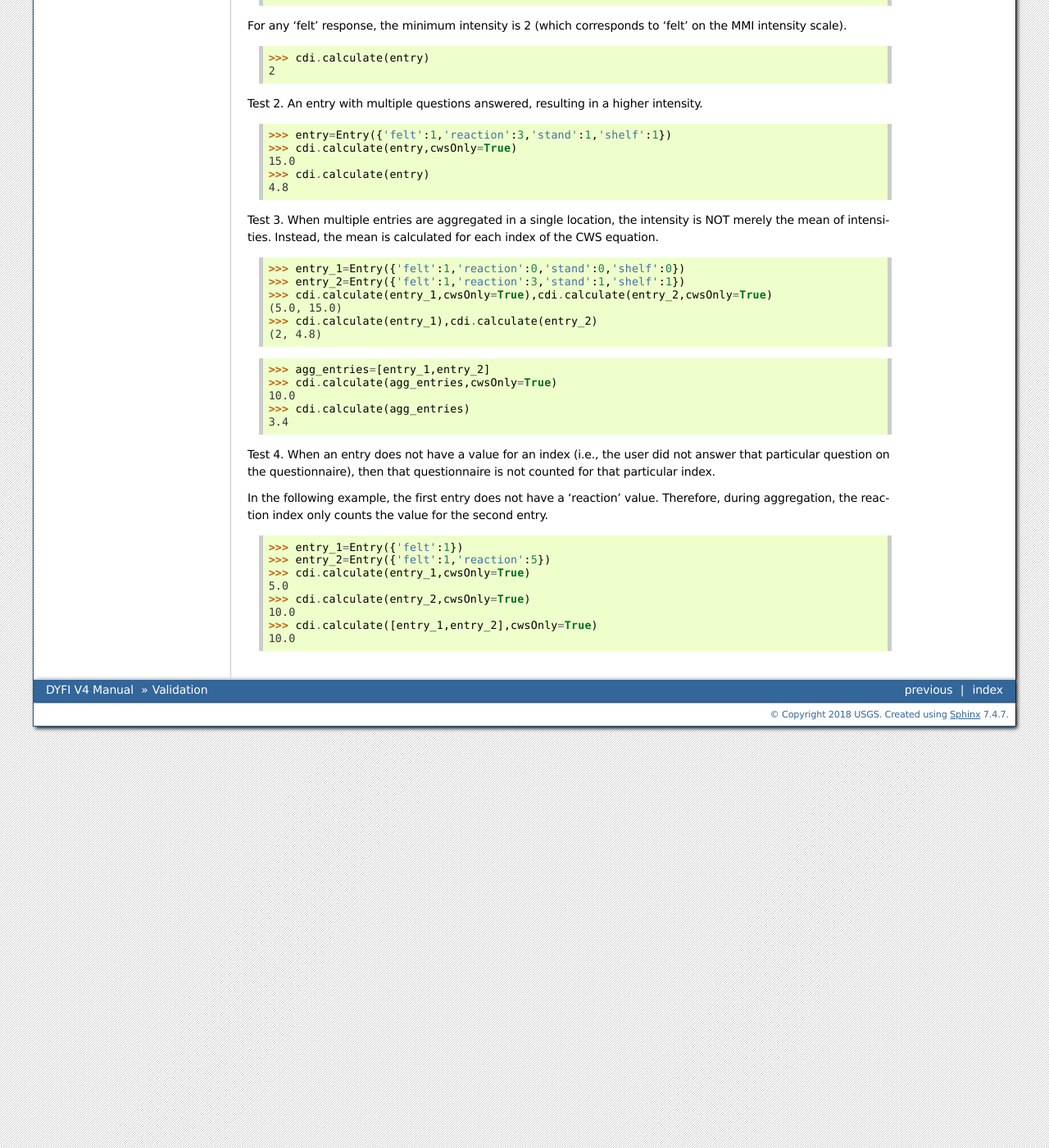
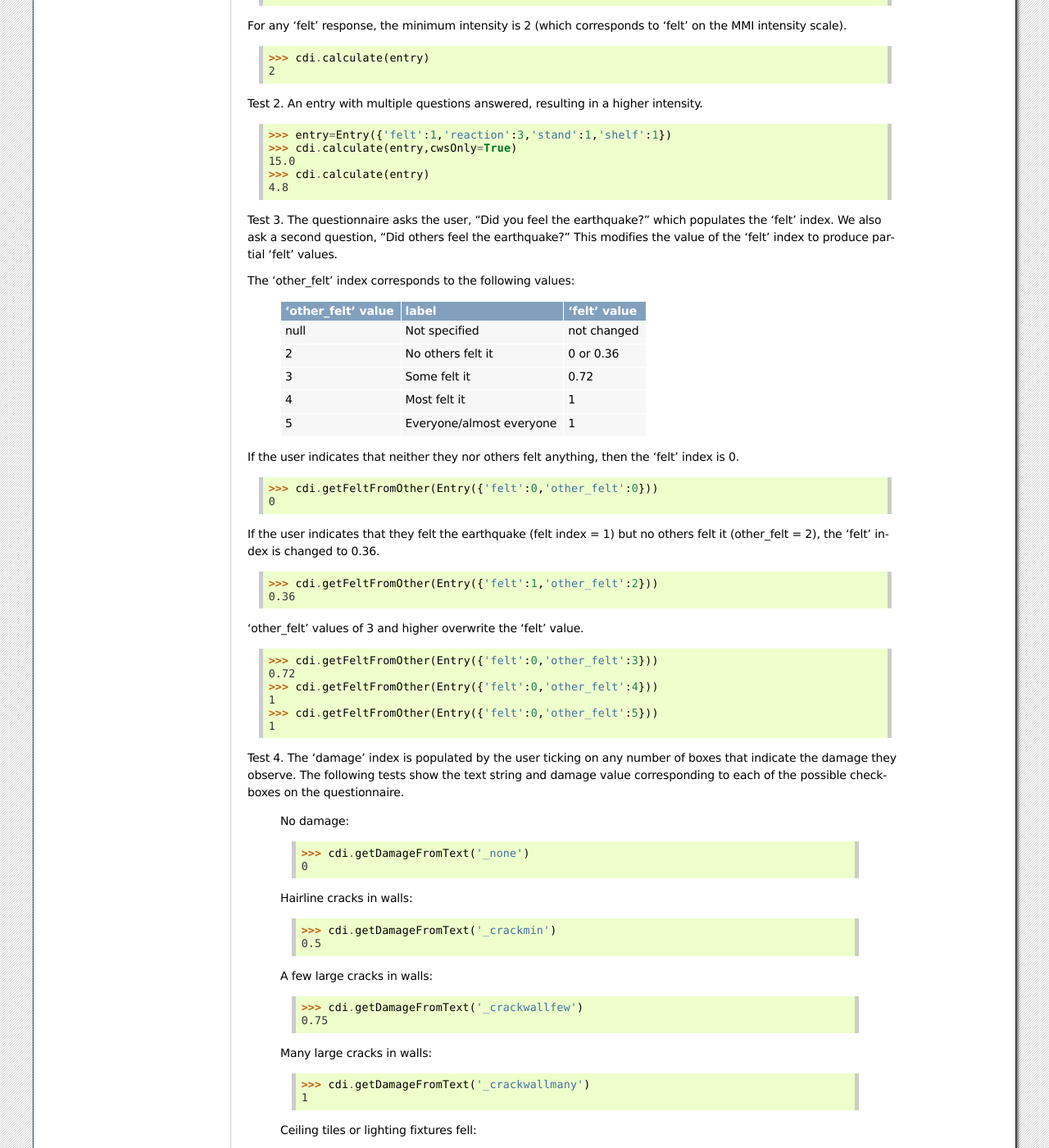
Before and after one commit to vinceq-usgs/dyfi4, a Sphinx documentation site: the page built from docs/validation.rst, in a window 1280 px wide and 1400 px high, scrolled down 638 px. Shown: the whole window at 82% size. Built offline with Sphinx 7.4.7, drawn with Linux system fonts in a browser that asks for light colours; some of the changed text lies outside the part shown.

Commit message:
More validation tests

```diff
--- a/docs/validation.rst
+++ b/docs/validation.rst
@@ -51,22 +51,136 @@ Test 2. An entry with multiple questions answered, resulting in a higher intensi
     >>> cdi.calculate(entry)
     4.8
 
-Test 3. When multiple entries are aggregated in a single location, the intensity is NOT merely the mean of intensities. Instead, the mean is calculated for each index of the CWS equation.
+Test 3. The questionnaire asks the user, "Did you feel the earthquake?" which populates the 'felt' index. We also ask a second question, "Did others feel the earthquake?" This modifies the value of the 'felt' index to produce partial 'felt' values.
 
-    >>> entry_1=Entry({'felt':1,'reaction':0,'stand':0,'shelf':0})
-    >>> entry_2=Entry({'felt':1,'reaction':3,'stand':1,'shelf':1})
+The 'other_felt' index corresponds to the following values:
+
+	===================   =========================  ===============
+	'other_felt' value    label                      'felt' value
+	===================   =========================  ===============
+	null                  Not specified              not changed
+	2                     No others felt it          0 or 0.36
+	3                     Some felt it               0.72
+	4                     Most felt it               1
+	5                     Everyone/almost everyone   1
+	===================   =========================  ===============
+
+If the user indicates that neither they nor others felt anything, then the 'felt' index is 0.
+
+    >>> cdi.getFeltFromOther(Entry({'felt':0,'other_felt':0}))
+    0
+
+If the user indicates that they felt the earthquake (felt index = 1) but no others felt it (other_felt = 2), the 'felt' index is changed to 0.36.
+
+    >>> cdi.getFeltFromOther(Entry({'felt':1,'other_felt':2}))
+    0.36
+
+'other_felt' values of 3 and higher overwrite the 'felt' value.
+
+    >>> cdi.getFeltFromOther(Entry({'felt':0,'other_felt':3}))
+    0.72
+    >>> cdi.getFeltFromOther(Entry({'felt':0,'other_felt':4}))
+    1
+    >>> cdi.getFeltFromOther(Entry({'felt':0,'other_felt':5}))
+    1
+
+Test 4. The 'damage' index is populated by the user ticking on any number of boxes that indicate the damage they observe.  The following tests show the text string and damage value corresponding to each of the possible checkboxes on the questionnaire.
+
+    No damage:
+
+    >>> cdi.getDamageFromText('_none')
+    0
+
+    Hairline cracks in walls:
+
+    >>> cdi.getDamageFromText('_crackmin')
+    0.5
+
+    A few large cracks in walls:
+
+    >>> cdi.getDamageFromText('_crackwallfew')
+    0.75
+
+    Many large cracks in walls:
+
+    >>> cdi.getDamageFromText('_crackwallmany')
+    1
+
+    Ceiling tiles or lighting fixtures fell:
+
+    >>> cdi.getDamageFromText('_tilesfell')
+    1
+
+    Cracks in chimney:
+
+    >>> cdi.getDamageFromText('_crackchim')
+    1
+
+    One or several cracked windows:
+
+    >>> cdi.getDamageFromText('_crackwindows')
+    0.5
+
+    Many windows cracked or some broken out:
+
+    >>> cdi.getDamageFromText('_brokenwindows')
+    2
+
+    Masonry fell from block or brick wall(s):
+
+    >>> cdi.getDamageFromText('_masonryfell')
+    2
+
+    Old chimney, major damage or fell down:
+
+    >>> cdi.getDamageFromText('_majoroldchim')
+    2
+
+    Modern chimney, major damage or fell down:
+
+    >>> cdi.getDamageFromText('_majormodernchim')
+    3
+
+    Outside wall(s) tilted over or collapsed completely:
+
+    >>> cdi.getDamageFromText('_tiltedwall')
+    3
+
+    Separation of porch, balcony, or other addition from building:
+
+    >>> cdi.getDamageFromText('_porch')
+    3
+
+    Building permanently shifted over foundation:
+
+    >>> cdi.getDamageFromText('_move')
+    3
+
+When multiple damage boxes are checked, the largest corresponding value is used.
+
+    >>> cdi.getDamageFromText('_crackmin _crackwallfew _masonry _porch')
+    3
+
+Test 4. When multiple entries are aggregated in a single location, the intensity is NOT merely the mean of intensities. Instead, the mean is calculated for each index of the CWS equation, before calculating the intensity.
+
+In this example, the CWS for two entries is calculated separately, and for the aggregate of the two.
+
+
+    >>> entry_1=Entry({'felt':1,'motion':0,'reaction':0,'stand':0,'shelf':0})
+    >>> entry_2=Entry({'felt':1,'motion':5,'reaction':3,'stand':1,'shelf':1})
     >>> cdi.calculate(entry_1,cwsOnly=True),cdi.calculate(entry_2,cwsOnly=True)
-    (5.0, 15.0)
+    (5.0, 20.0)
+    >>> cdi.calculate([entry_1,entry_2],cwsOnly=True)
+    12.5
+
+Now the intensities are calculated separately and for the aggregate. Note that the aggregate intensity is not the mean of the individual entry intensities.
+
     >>> cdi.calculate(entry_1),cdi.calculate(entry_2)
-    (2, 4.8)
+    (2, 5.8)
+    >>> cdi.calculate([entry_1,entry_2])
+    4.2
 
-    >>> agg_entries=[entry_1,entry_2]
-    >>> cdi.calculate(agg_entries,cwsOnly=True)
-    10.0
-    >>> cdi.calculate(agg_entries)
-    3.4
-
-Test 4. When an entry does not have a value for an index (i.e., the user did not answer that particular question on the questionnaire), then that questionnaire is not counted for that particular index.
+Test 5. When an entry does not have a value for an index (i.e., the user did not answer that particular question on the questionnaire), then that questionnaire is not counted for that particular index.
 
 In the following example, the first entry does not have a 'reaction' value. Therefore, during aggregation, the reaction index only counts the value for the second entry.
 
```
Also changed, not shown: 2 other files.
